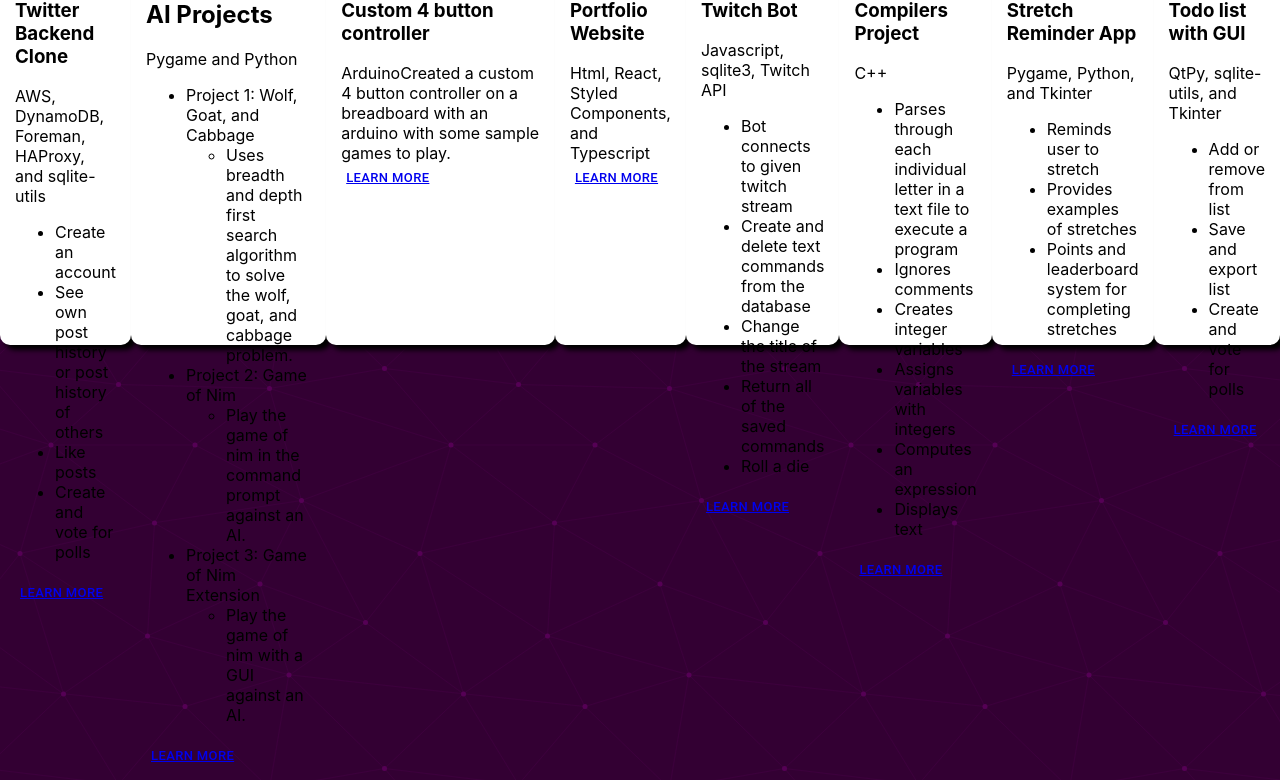
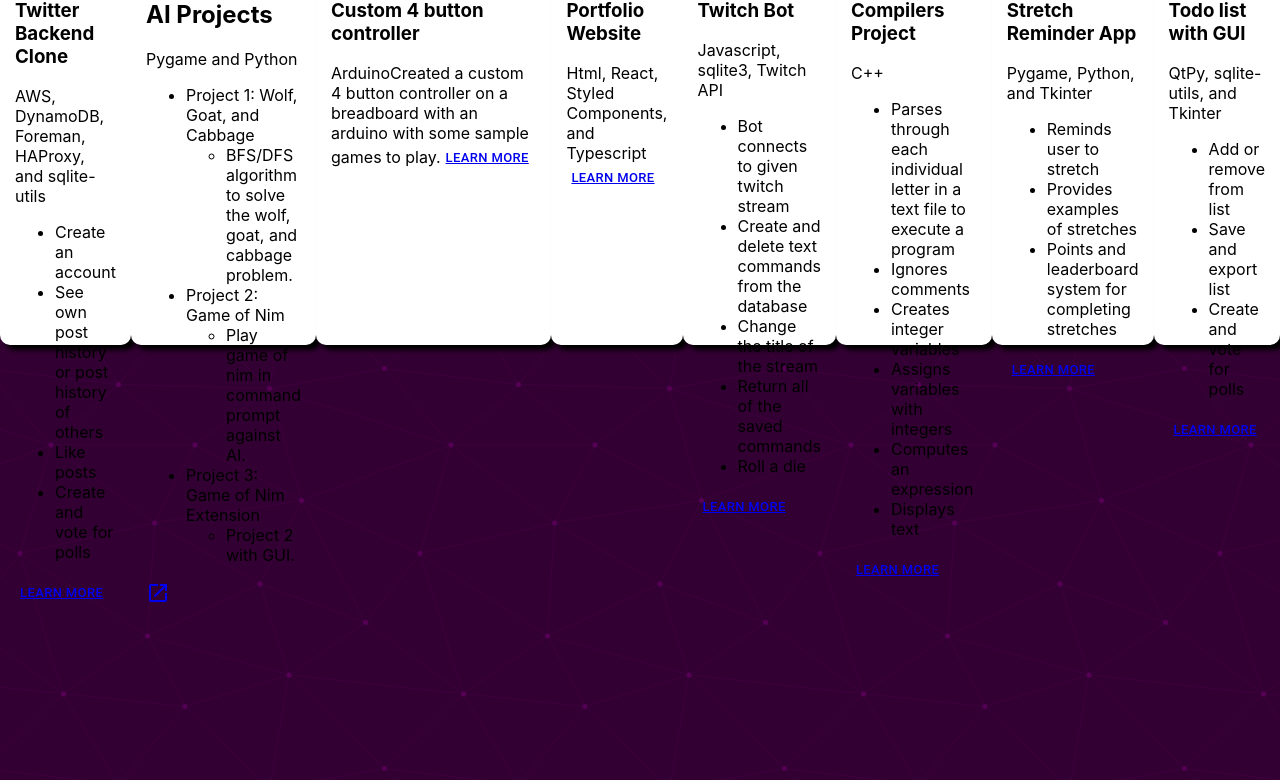
Before and after one commit to austin-sohn/austinsohn, a React (Create React App) app: page / in a window 1280 px wide. Shown: the part 946-1726 px from the top of the page. Built offline with nearby package versions, Linux system fonts and the light colour scheme.

Commit message:
shortened description

```diff
--- a/src/components/project-cards/ai-card.tsx
+++ b/src/components/project-cards/ai-card.tsx
@@ -1,5 +1,5 @@
 import React from "react";
-import Button from "@mui/material/Button";
+import OpenInNewIcon from "@mui/icons-material/OpenInNew";
 import CardStyle from "../../styles/cards.style";
 class AICard extends React.Component<{}> {
   render() {
@@ -9,11 +9,10 @@
         <span>Pygame and Python</span>
         <ul>
           <li>
-            Project 1: Wolf, Goat, and Cabbage{" "}
+            Project 1: Wolf, Goat, and Cabbage
             <ul>
               <li>
-                Uses breadth and depth first search algorithm to solve the wolf,
-                goat, and cabbage problem.
+                BFS/DFS algorithm to solve the wolf, goat, and cabbage problem.
               </li>
             </ul>
           </li>
@@ -21,25 +20,24 @@
           <li>
             Project 2: Game of Nim
             <ul>
-              <li>Play the game of nim in the command prompt against an AI.</li>
+              <li>Play game of nim in command prompt against AI.</li>
             </ul>
           </li>
           <li>
             Project 3: Game of Nim Extension
             <ul>
-              <li>Play the game of nim with a GUI against an AI.</li>
+              <li>Project 2 with GUI.</li>
             </ul>
           </li>
         </ul>
-        <Button size="small">
+
         <a
           href="https://github.com/austin-sohn/Computer-System-Architecture-Project"
           target="_blank"
           rel="noreferrer"
         >
-            Learn More
+          <OpenInNewIcon />
         </a>
-        </Button>
       </CardStyle>
     );
   }
```
Lines whose indentation alone changed are shown as unchanged.
